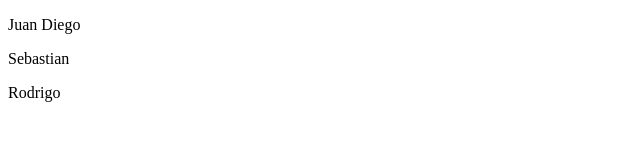
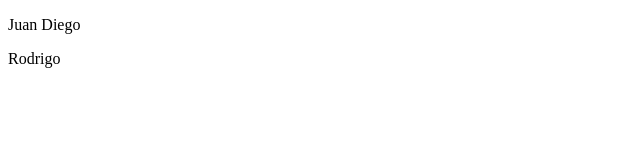
Before and after one commit to KyotoTxZ/GIT-PRUEBA, a plain HTML site: page index.html in a window 1280 px wide. Shown: the full height of the page, 0-640 px from the left. Drawn offline with Linux system fonts and the light colour scheme.

Commit message:
changes 2

```diff
--- a/index.html
+++ b/index.html
@@ -8,7 +8,6 @@
 </head>
 <body>
     <p>Juan Diego</p>
-    <p>Sebastian</p>
     <p>Rodrigo</p>
 </body>
 </html>
--- a/sass/style.scss
+++ b/sass/style.scss
@@ -1,3 +1,3 @@
 * {
-    background: #000;
+    background: #555;
 }
--- a/sass/style2.scss
+++ b/sass/style2.scss
@@ -1,3 +1,3 @@
 * {
-    color: #999;
+    color: #286;
 }
```
